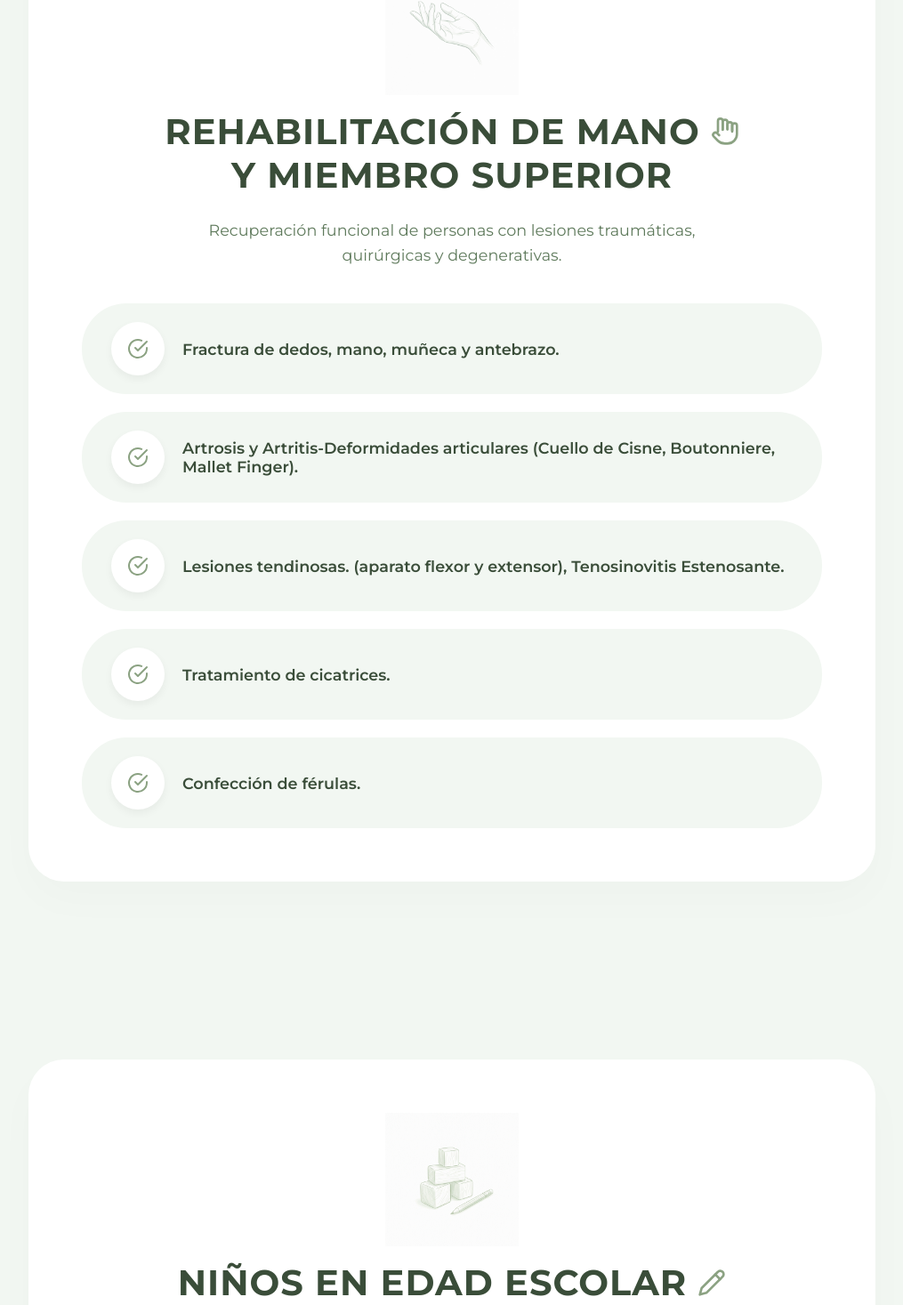
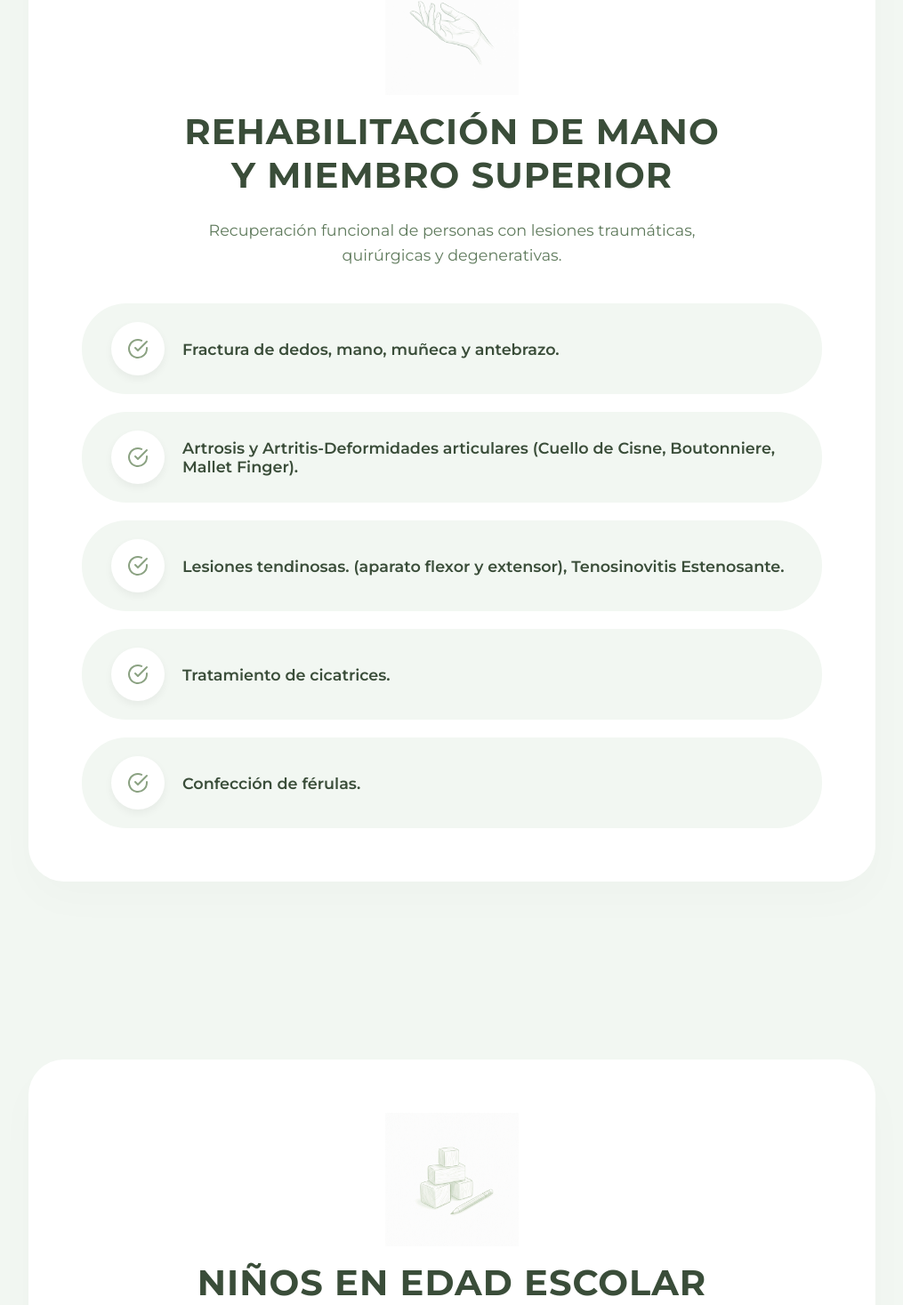
Before and after one commit to Rafasanna/Portfolio-Ma.-Azul-Sanna, a Next.js app: page / in a window 1280 px wide. Shown: the part 2478-3945 px from the top of the page at 89% size, without its empty margins (132-1147 px from the left). Built offline with nearby package versions, Linux system fonts and the light colour scheme.

Commit message:
style: remove svg icons from section titles

```diff
--- a/src/app/page.js
+++ b/src/app/page.js
@@ -120,14 +120,7 @@ export default function Home() {
               />
             </div>
             <h3 className="title">
-              Rehabilitación de Mano
-              <svg width="32" height="32" viewBox="0 0 24 24" fill="none" stroke="var(--accent)" strokeWidth="2" strokeLinecap="round" strokeLinejoin="round" style={{ display: "inline-block", verticalAlign: "middle", marginLeft: "12px", marginBottom: "6px" }}>
-                <path d="M18 11V6a2 2 0 0 0-4 0v4" />
-                <path d="M14 10V4a2 2 0 0 0-4 0v6" />
-                <path d="M10 10.5V3a2 2 0 0 0-4 0v9" />
-                <path d="m7 15-1.76-1.76a2 2 0 0 0-2.83 2.82l3.6 3.6C7.5 21.14 9.2 22 12 22h2a8 8 0 0 0 8-8V7a2 2 0 1 0-4 0v5" />
-              </svg>
-              <br />y Miembro Superior
+              Rehabilitación de Mano<br />y Miembro Superior
             </h3>
             <p className="subtitle" style={{ marginBottom: "20px" }}>
               Recuperación funcional de personas con lesiones traumáticas, quirúrgicas y degenerativas.
@@ -161,12 +154,7 @@ export default function Home() {
               />
             </div>
             <h3 className="title">
-              Niños en edad escolar
-              <svg width="32" height="32" viewBox="0 0 24 24" fill="none" stroke="var(--accent)" strokeWidth="2" strokeLinecap="round" strokeLinejoin="round" style={{ display: "inline-block", verticalAlign: "middle", marginLeft: "12px", marginBottom: "6px" }}>
-                <path d="M17 3a2.85 2.83 0 1 1 4 4L7.5 20.5 2 22l1.5-5.5Z" />
-                <path d="m15 5 4 4" />
-              </svg>
-              <br />con desafíos en el aprendizaje
+              Niños en edad escolar<br />con desafíos en el aprendizaje
             </h3>
             <p className="subtitle" style={{ marginBottom: "20px" }}>
               Intervenciones orientadas a favorecer la escritura funcional y mejorar el desempeño escolar y cotidiano.
```
